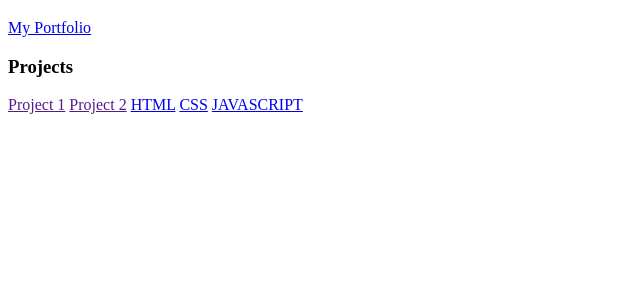
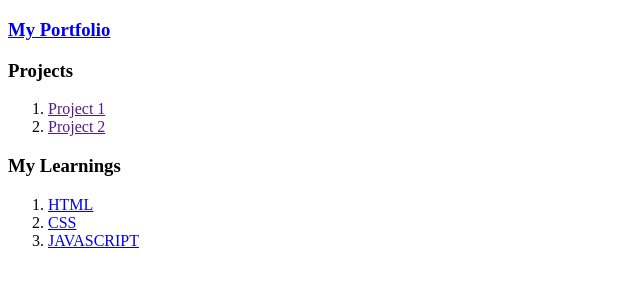
Before and after one commit to Subav11/Subav11.github.io, a plain HTML site: page index.html in a window 1280 px wide. Shown: the part 61-348 px from the top of the page, without its empty margins (0-640 px from the left). Drawn offline with Linux system fonts and the light colour scheme.

Commit message:
updatingg

```diff
--- a/index.html
+++ b/index.html
@@ -10,14 +10,19 @@
     <!-- git config --global user.name "Subav11"
     git config --global user.email "subhamyadav7528@gmail.com" -->
      <h1>Subham</h1>
-    <a href="portfolio.html">My Portfolio</a>
+    <h3><a href="portfolio.html">My Portfolio</a></h3>
 
     <h3>Projects</h3>
-    <a href="">Project 1</a>
-    <a href="">Project 2</a>
+    <ol>
+    <li><a href="">Project 1</a></li>
+    <li><a href="">Project 2</a></li>
+    </ol>
 
-    <a href="HTML/index.html">HTML</a>
-    <a href="CSS/index.css">CSS</a>
-    <a href="JAVASCRIPT/index.js">JAVASCRIPT</a>
+    <h3>My Learnings</h3>
+    <ol>
+    <li><a href="HTML/index.html">HTML</a></li>
+    <li><a href="CSS/index.css">CSS</a></li>
+    <li><a href="JAVASCRIPT/index.js">JAVASCRIPT</a></li>
+    </ol>
 </body>
 </html>
```
